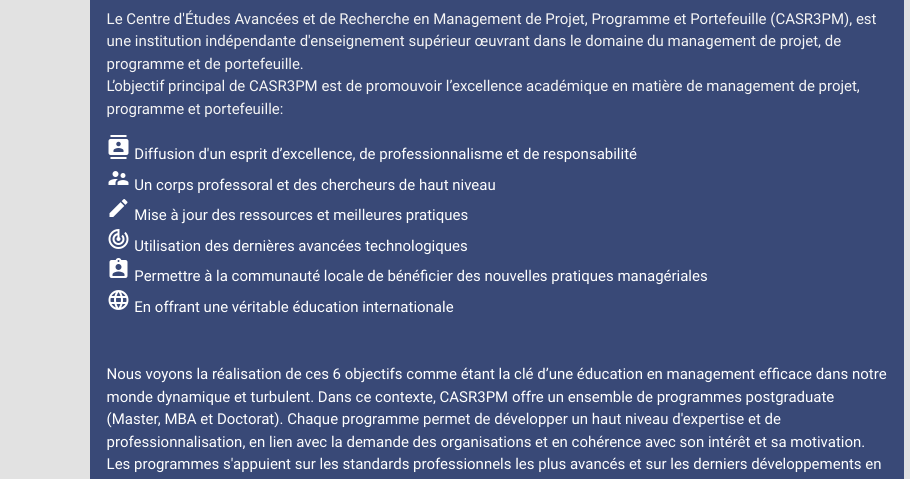
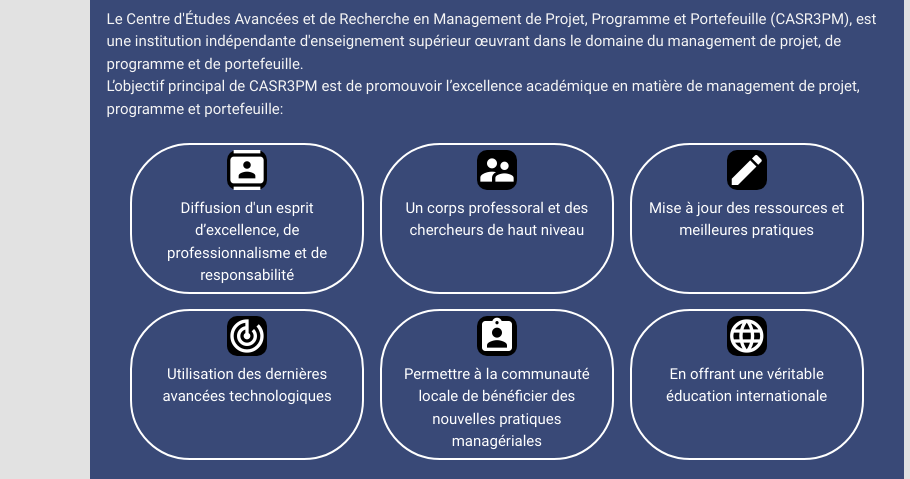
Before and after one commit to thierabsy/casr3pm, a plain HTML site: page index.html in a window 1280 px wide. Shown: the part 920-1399 px from the top of the page, 0-910 px from the left. Drawn offline with nearby package versions, Linux system fonts and the light colour scheme.

Commit message:
Border radius on objectifs

```diff
--- a/assets/sass/materialize.scss
+++ b/assets/sass/materialize.scss
@@ -134,16 +134,24 @@
         background: #394977;
         padding: 17px;
         color: white;
-        span{
-            .objectifParent{
+
+        .objectifParent{
                 display: flex !important;
                 flex-wrap: wrap;
+                justify-content: center;
+                text-align: center;
                 .objectif{
                     width: 30%;
+                    border: 2px solid;
+                    margin: 1%;
+                    padding: 5px;
+                    border-radius: 60px;
                 }
-            }
+
         i{
             background-color: black;
+            border-radius: 10px;
+            font-size: 40px;
         }
         }
 
--- a/index.html
+++ b/index.html
@@ -164,22 +164,22 @@
       </p>
       <div class="objectifParent">
         <div class="objectif 1 col l6 m6 s12">
-          <i class="material-icons">contacts</i><span> Diffusion d'un esprit d’excellence, de professionnalisme et de responsabilité</span>
+          <i class="material-icons">contacts</i> <br> <span> Diffusion d'un esprit d’excellence, de professionnalisme et de responsabilité</span>
         </div>
         <div class="objectif 2 col l6 m6 s12">
-          <i class="material-icons">supervisor_account</i><span>  Un corps professoral et des chercheurs de haut niveau</span>
+          <i class="material-icons">supervisor_account</i> <br> <span>  Un corps professoral et des chercheurs de haut niveau</span>
         </div>
         <div class="objectif 3 col l6 m6 s12">
-          <i class="material-icons">mode_edit</i><span>  Mise à jour des ressources et meilleures pratiques</span>
+          <i class="material-icons">mode_edit</i> <br> <span>  Mise à jour des ressources et meilleures pratiques</span>
         </div>
         <div class="objectif 4 col l6 m6 s12">
-          <i class="material-icons">track_changes</i><span> Utilisation des dernières avancées technologiques</span>
+          <i class="material-icons">track_changes</i> <br> <span> Utilisation des dernières avancées technologiques</span>
         </div>
         <div class="objectif 5 col l6 m6 s12">
-          <i class="material-icons">assignment_ind</i><span> Permettre à la communauté locale de bénéficier des nouvelles pratiques managériales</span>
+          <i class="material-icons">assignment_ind</i> <br> <span> Permettre à la communauté locale de bénéficier des nouvelles pratiques managériales</span>
         </div>
         <div class="objectif 6 col l6 m6 s12">
-          <i class="material-icons">language</i><span> En offrant une véritable éducation internationale</span>
+          <i class="material-icons">language</i> <br> <span> En offrant une véritable éducation internationale</span>
         </div>
         <br>
       </div>
--- a/js/init.js
+++ b/js/init.js
@@ -14,5 +14,6 @@
 	);
 
     $('.modal').modal();
+
   }); // end of document ready
 })(jQuery); // end of jQuery name space
```
Also changed, not shown: css/fromSass.css, 1 other file.
